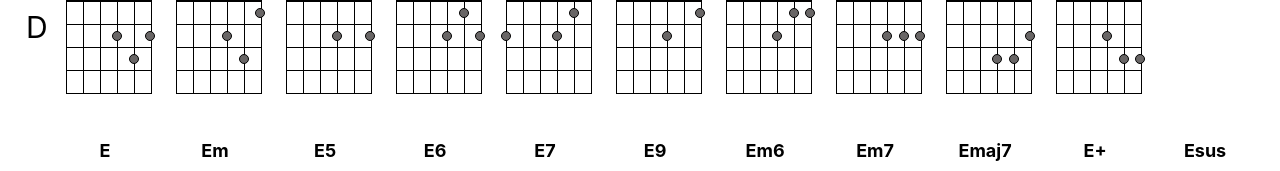
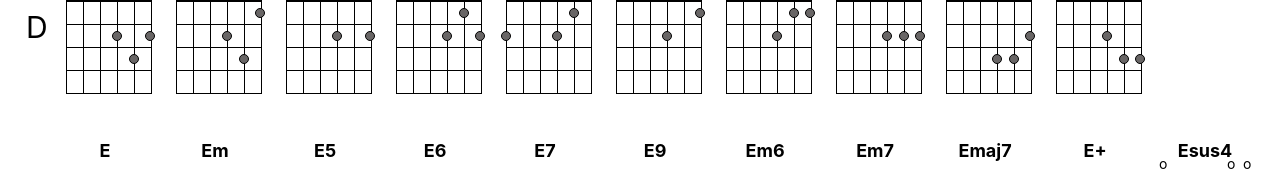
Before and after one commit to SVladikO/music_choird, a React (Create React App) app: page / in a window 1280 px wide. Shown: the part 724-895 px from the top of the page. Built offline with nearby package versions, Linux system fonts and the light colour scheme.

Commit message:
Added Esus4

```diff
--- a/src/data/guitar.js
+++ b/src/data/guitar.js
@@ -68,7 +68,7 @@ const guitarData = [
             {name: 'Em7', notes: [[], [5], [], [],], headerNotes: []},
             {name: 'Emaj7', notes: [[3, 4], [5], [], [],], headerNotes: []},
             {name: 'E+', notes: [[2, 3], [4], [], [],], headerNotes: []},
-            {name: 'Esus', notes: [[], [3, 4, 5], [], [],], headerNotes: []},
+            {name: 'Esus4', notes: [[], [3, 4, 5], [], [],], headerNotes: [2, 4, 12]},
         ]
     },
     {
--- a/src/data/piano.js
+++ b/src/data/piano.js
@@ -68,7 +68,7 @@ const guitarData = [
             {name: 'Em7', notes: [5, 8, 12, 15]},
             {name: 'Emaj7', notes: [5, 9, 12, 16]},
             {name: 'E+', notes: [5, 9, 13]},
-            {name: 'Esus', notes: []},
+            {name: 'Esus4', notes: [5, 7, 12]},
         ]
     },
     {
--- a/src/data/ukulele.js
+++ b/src/data/ukulele.js
@@ -68,7 +68,7 @@ const ukuleleData = [
             {name: 'Em7', notes: [[], [1, 3], [], []], headerNotes: []},
             {name: 'Emaj7', notes: [[4], [1], [3], []], headerNotes: []},
             {name: 'E+', notes: [[4], [], [1], []], headerNotes: []},
-            {name: 'Esus', notes: [[], [1, 4], [], [3]], headerNotes: []},
+            {name: 'Esus4', notes: [[], [], [], [3, 4]], headerNotes: [2, 4]},
         ]
     },
     {
```
